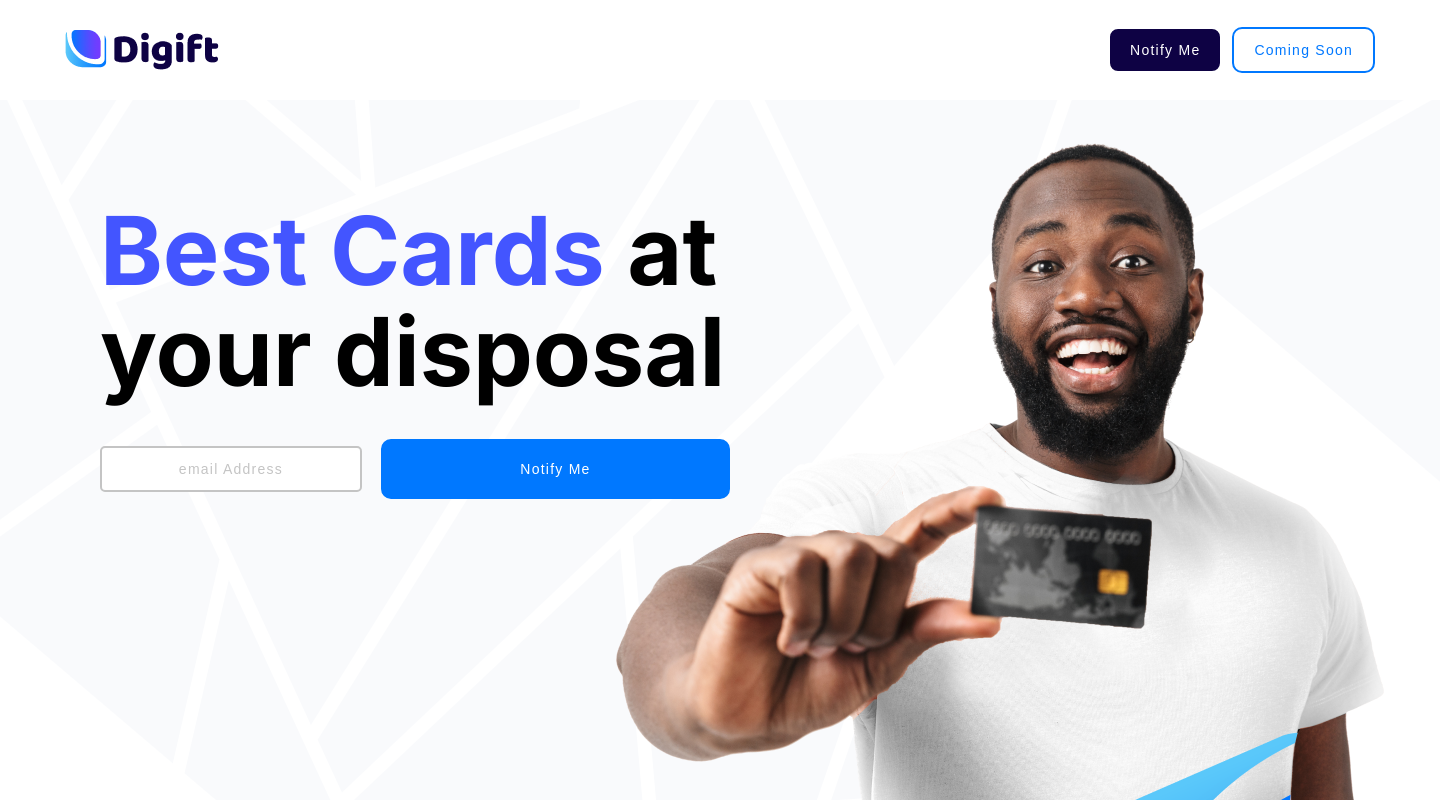
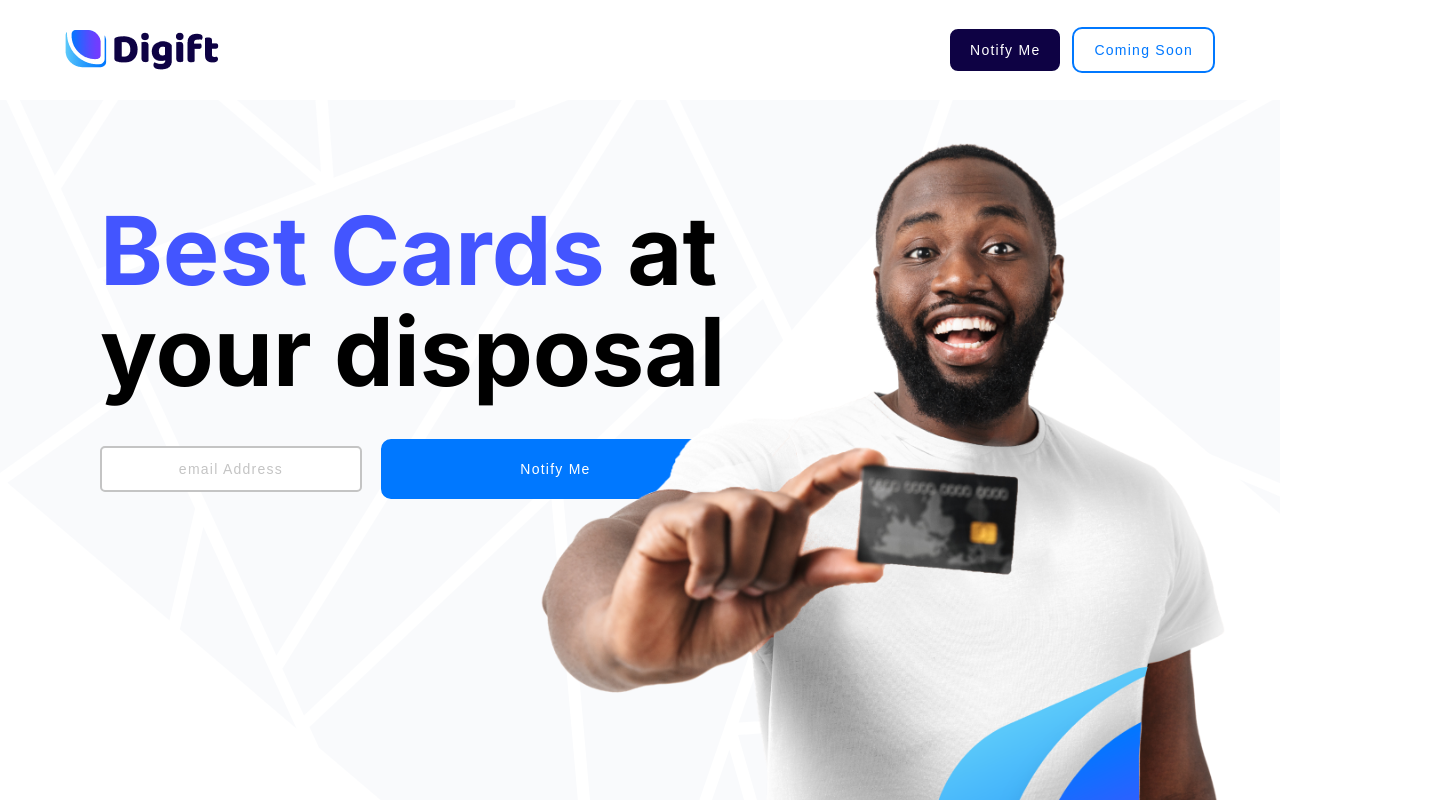
Before and after one commit to lancerdonnie/digift, a React (Vite) app: page / in a window 1280 px wide. Shown: the top 800 px of the page, 1440 px wide, since content can reach past the window. Built offline with nearby package versions, Linux system fonts and the light colour scheme.

Commit message:
added some media queries

```diff
--- a/src/App.css
+++ b/src/App.css
@@ -1,7 +1,8 @@
 .App {
   display: flex;
   flex-direction: column;
-  width: 1440px;
-  height: 940px;
+  /* width: 1440px; */
+  /* height: 940px; */
+  height: 100vh;
   overflow: hidden;
 }
--- a/src/components/Home/Home.css
+++ b/src/components/Home/Home.css
@@ -6,6 +6,7 @@
   background-size: cover;
   padding: 6.25rem 6.25rem 0 6.25rem;
   position: relative;
+  z-index: -3;
 }
 
 .home__main {
@@ -38,5 +39,48 @@
   top: 2.688rem;
   bottom: 0;
   max-height: 100%;
-  z-index: 2;
 }
+
+.home__rect--1 {
+  height: 18.438rem;
+  width: 32.125rem;
+  background-color: white;
+  transform: rotate(40.38deg);
+  position: absolute;
+  bottom: -6.25rem;
+  left: -10rem;
+  z-index: -1;
+}
+
+.home__rect--2 {
+  height: 27.531rem;
+  width: 47.97rem;
+  background-color: white;
+  transform: rotate(40.38deg);
+  position: absolute;
+  bottom: 8.75rem;
+  right: -10rem;
+  z-index: -1;
+}
+
+@media only screen and (min-height: 760px) {
+  .home__rect--2 {
+    bottom: -2rem;
+  }
+}
+@media only screen and (max-width: 640px) {
+  .home {
+    padding: 3rem 3rem 0 3rem;
+    text-align: center;
+  }
+  .home__pic > img {
+    display: none;
+  }
+  .home__rect--1,
+  .home__rect--2 {
+    display: none;
+  }
+  .home__main {
+    max-width: unset;
+  }
+}
--- a/src/components/Home/index.jsx
+++ b/src/components/Home/index.jsx
@@ -25,28 +25,8 @@ const Home = () => {
       <div className="home__pic">
         <img src={man} alt="man image" />
       </div>
-      <div
-        style={{
-          height: '18.438rem',
-          width: '32.125rem',
-          backgroundColor: 'white',
-          transform: 'rotate(40.38deg)',
-          position: 'absolute',
-          bottom: '-6.25rem',
-          left: '-10rem',
-        }}
-      />
-      <div
-        style={{
-          height: '27.531rem',
-          width: '47.97rem',
-          backgroundColor: 'white',
-          transform: 'rotate(40.38deg)',
-          position: 'absolute',
-          bottom: '8.75rem',
-          right: '-10rem',
-        }}
-      />
+      <div className="home__rect--1" />
+      <div className="home__rect--2" />
     </div>
   );
 };
--- a/src/components/Nav/Nav.css
+++ b/src/components/Nav/Nav.css
@@ -12,3 +12,9 @@ nav {
   align-items: center;
   gap: 10px;
 }
+
+@media only screen and (max-width: 640px) {
+  nav {
+    padding: 1.875rem 2.5rem;
+  }
+}
--- a/src/lib/theme.js
+++ /dev/null
@@ -1,3 +0,0 @@
-export const Theme = {
-  bgColor: '',
-};
```
